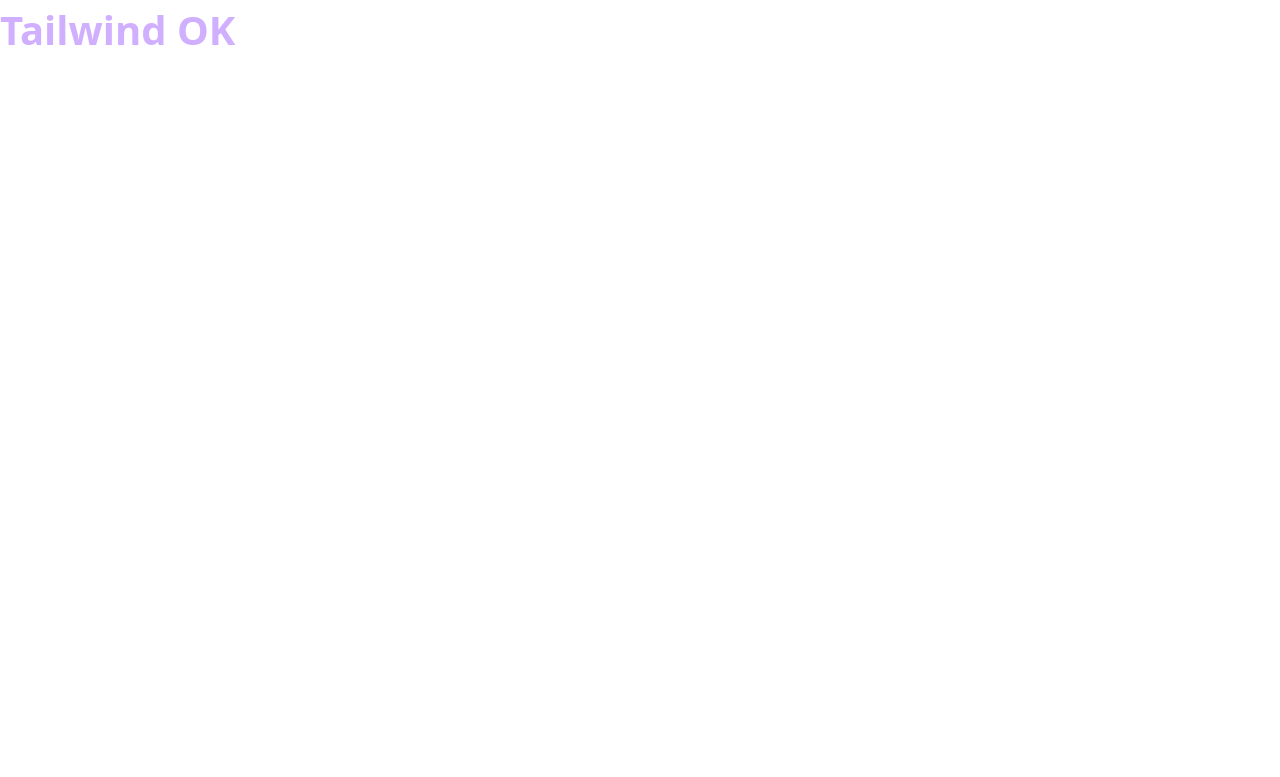
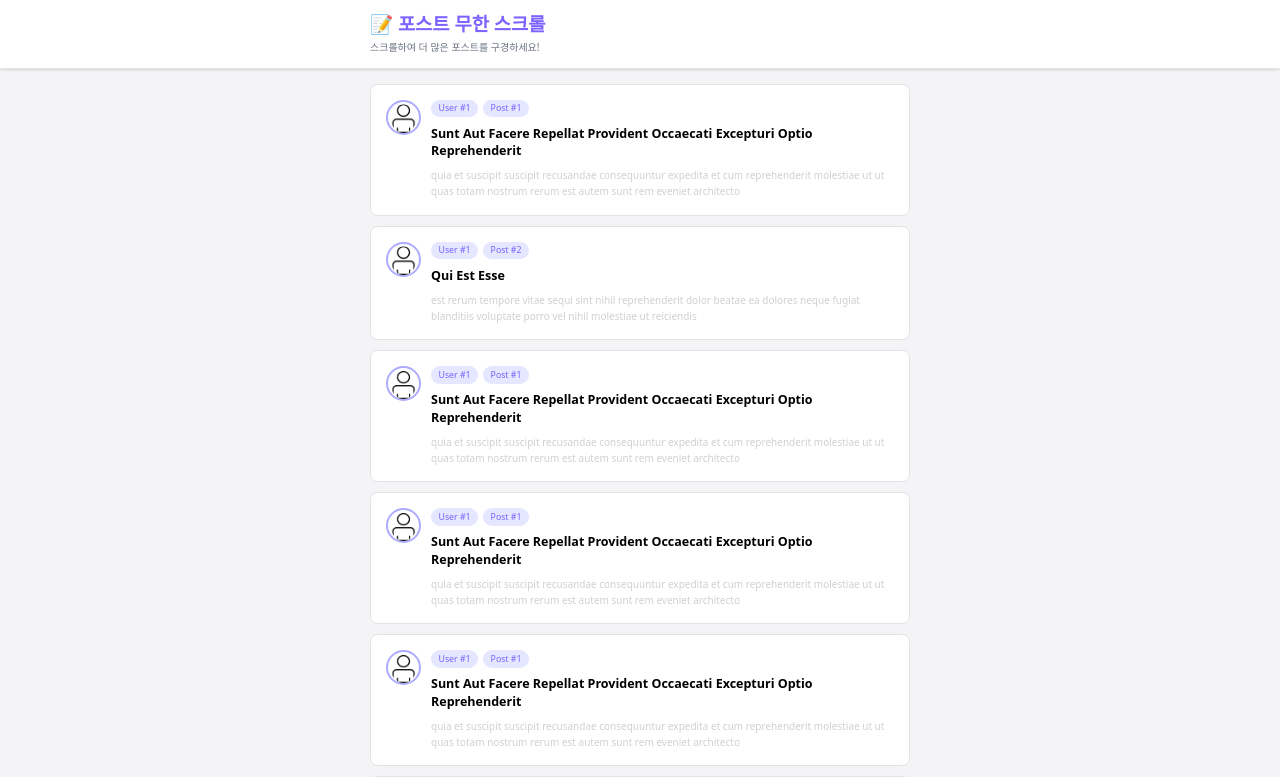
Before and after one commit to mimizae/react-zustand-infinite-scroll, a React (Vite) app: page / in a window 1280 px wide. Shown: the top 777 px of the page. Built offline with nearby package versions, Linux system fonts and the light colour scheme.

Commit message:
feat: UI 퍼블리싱

```diff
--- a/src/app/App.tsx
+++ b/src/app/App.tsx
@@ -1,7 +1,69 @@
+import { Header } from '@/components/layout/header';
+import { PostList } from '@/features/posts/post-list';
+
 function App() {
+  // TODO: Zustand store 연결 예정
+  const mockPosts = [
+    {
+      userId: 1,
+      id: 1,
+      title: 'sunt aut facere repellat provident occaecati excepturi optio reprehenderit',
+      body: 'quia et suscipit suscipit recusandae consequuntur expedita et cum reprehenderit molestiae ut ut quas totam nostrum rerum est autem sunt rem eveniet architecto',
+    },
+    {
+      userId: 1,
+      id: 2,
+      title: 'qui est esse',
+      body: 'est rerum tempore vitae sequi sint nihil reprehenderit dolor beatae ea dolores neque fugiat blanditiis voluptate porro vel nihil molestiae ut reiciendis',
+    },
+    {
+      userId: 1,
+      id: 1,
+      title: 'sunt aut facere repellat provident occaecati excepturi optio reprehenderit',
+      body: 'quia et suscipit suscipit recusandae consequuntur expedita et cum reprehenderit molestiae ut ut quas totam nostrum rerum est autem sunt rem eveniet architecto',
+    },
+    {
+      userId: 1,
+      id: 1,
+      title: 'sunt aut facere repellat provident occaecati excepturi optio reprehenderit',
+      body: 'quia et suscipit suscipit recusandae consequuntur expedita et cum reprehenderit molestiae ut ut quas totam nostrum rerum est autem sunt rem eveniet architecto',
+    },
+    {
+      userId: 1,
+      id: 1,
+      title: 'sunt aut facere repellat provident occaecati excepturi optio reprehenderit',
+      body: 'quia et suscipit suscipit recusandae consequuntur expedita et cum reprehenderit molestiae ut ut quas totam nostrum rerum est autem sunt rem eveniet architecto',
+    },
+    {
+      userId: 1,
+      id: 1,
+      title: 'sunt aut facere repellat provident occaecati excepturi optio reprehenderit',
+      body: 'quia et suscipit suscipit recusandae consequuntur expedita et cum reprehenderit molestiae ut ut quas totam nostrum rerum est autem sunt rem eveniet architecto',
+    },
+    {
+      userId: 1,
+      id: 1,
+      title: 'sunt aut facere repellat provident occaecati excepturi optio reprehenderit',
+      body: 'quia et suscipit suscipit recusandae consequuntur expedita et cum reprehenderit molestiae ut ut quas totam nostrum rerum est autem sunt rem eveniet architecto',
+    },
+  ];
+
+  const handleLoadMore = () => {
+    console.log('Load more posts...');
+  };
+
   return (
-    <div>
-      <p className=" text-[4rem] font-bold text-secondary-300">Tailwind OK</p>
+    <div className="min-h-screen bg-gray-50">
+      <Header />
+      <main>
+        <PostList
+          posts={mockPosts}
+          isLoading={false}
+          hasMore={true}
+          error={null}
+          onLoadMore={handleLoadMore}
+        />
+      </main>
     </div>
   );
 }
--- /dev/null
+++ b/src/components/layout/header.tsx
@@ -0,0 +1,10 @@
+export const Header = () => {
+  return (
+    <header className="sticky top-0 z-50 bg-white border-b border-gray-200 shadow-sm cursor-default">
+      <div className="max-w-4xl mx-auto px-4 py-5">
+        <h1 className="text-3xl font-bold text-primary-300">📝 포스트 무한 스크롤</h1>
+        <p className="text-base text-gray-500 mt-2">스크롤하여 더 많은 포스트를 구경하세요!</p>
+      </div>
+    </header>
+  );
+};
--- /dev/null
+++ b/src/features/posts/post-item.tsx
@@ -0,0 +1,38 @@
+import type { Post } from '@/types/post';
+
+interface PostItemProps {
+  post: Post;
+}
+
+export const PostItem = ({ post }: PostItemProps) => {
+  return (
+    <article className="bg-white rounded-xl border border-gray-200 p-6 cursor-pointer hover:shadow-lg hover:border-primary-200 transition-all duration-300 group">
+      <div className="flex items-start gap-4">
+        <div className="flex-shrink-0">
+          <img
+            src="/default-profile.png"
+            alt={`User ${post.userId}`}
+            className="w-14 h-14 p-1 pb-0 rounded-full object-cover border-2 border-primary-100"
+          />
+        </div>
+
+        <div className="flex-1 min-w-0">
+          <div className="flex items-center gap-2 mb-3">
+            <span className="text-sm font-medium text-primary-300 bg-primary-50 px-3 py-1 rounded-full">
+              User #{post.userId}
+            </span>
+            <span className="text-sm font-medium text-primary-300 bg-primary-50 px-3 py-1 rounded-full">
+              Post #{post.id}
+            </span>
+          </div>
+
+          <h2 className="text-xl font-bold text-black mb-3 group-hover:text-primary-300 transition-colors line-clamp-2 capitalize">
+            {post.title}
+          </h2>
+
+          <p className="text-base text-gray-300 leading-relaxed line-clamp-3">{post.body}</p>
+        </div>
+      </div>
+    </article>
+  );
+};
--- /dev/null
+++ b/src/features/posts/post-list.tsx
@@ -0,0 +1,75 @@
+import { useRef, useEffect } from 'react';
+import { PostItem } from './post-item';
+import type { Post } from '@/types/post';
+import { LoadingSpinner, LoadingText } from '@/components/ui/loading-spinner';
+
+interface PostListProps {
+  posts: Post[];
+  isLoading: boolean;
+  hasMore: boolean;
+  error: string | null;
+  onLoadMore: () => void;
+}
+
+export const PostList = ({ posts, isLoading, hasMore, error, onLoadMore }: PostListProps) => {
+  const observerTarget = useRef<HTMLDivElement>(null);
+
+  useEffect(() => {
+    const observer = new IntersectionObserver(
+      (entries) => {
+        if (entries[0].isIntersecting && hasMore && !isLoading) {
+          onLoadMore();
+        }
+      },
+      { threshold: 0.1 },
+    );
+
+    const currentTarget = observerTarget.current;
+    if (currentTarget) {
+      observer.observe(currentTarget);
+    }
+
+    return () => {
+      if (currentTarget) {
+        observer.unobserve(currentTarget);
+      }
+    };
+  }, [hasMore, isLoading, onLoadMore]);
+
+  return (
+    <div className="max-w-4xl mx-auto px-4 py-6">
+      <div className="space-y-4">
+        {posts.length === 0 && !isLoading && !error && (
+          <div className="text-center py-12">
+            <p className="text-gray-300 text-lg">No posts found</p>
+          </div>
+        )}
+
+        {posts.map((post, index) => (
+          <div
+            key={`${post.id}-${index}`}
+            className="animate-fadeIn"
+            style={{ animationDelay: `${(index % 10) * 50}ms` }}
+          >
+            <PostItem post={post} />
+          </div>
+        ))}
+      </div>
+
+      {isLoading && posts.length === 0 && <LoadingSpinner />}
+      {isLoading && posts.length > 0 && <LoadingText />}
+
+      {!hasMore && posts.length > 0 && !error && (
+        <div className="text-center py-8">
+          <div className="inline-block bg-gray-50 rounded-full px-6 py-3">
+            <p className="text-gray-300 text-sm font-medium">🎉 You've reached the end!</p>
+            <p className="text-gray-300 text-xs mt-1">Total posts: {posts.length}</p>
+          </div>
+        </div>
+      )}
+
+      {/* Intersection Observer 타겟 */}
+      <div ref={observerTarget} className="h-4" />
+    </div>
+  );
+};
--- a/src/styles/global.css
+++ b/src/styles/global.css
@@ -5,3 +5,23 @@
 @import '@/styles/base.css';
 @import '@/styles/tokens/color.css';
 @import '@/styles/tokens/font.css';
+
+@keyframes fadeIn {
+  from {
+    opacity: 0;
+    transform: translateY(20px);
+  }
+  to {
+    opacity: 1;
+    transform: translateY(0);
+  }
+}
+
+.animate-fadeIn {
+  animation: fadeIn 0.5s ease-out forwards;
+}
+
+/* 부드러운 스크롤 */
+html {
+  scroll-behavior: smooth;
+}
```
